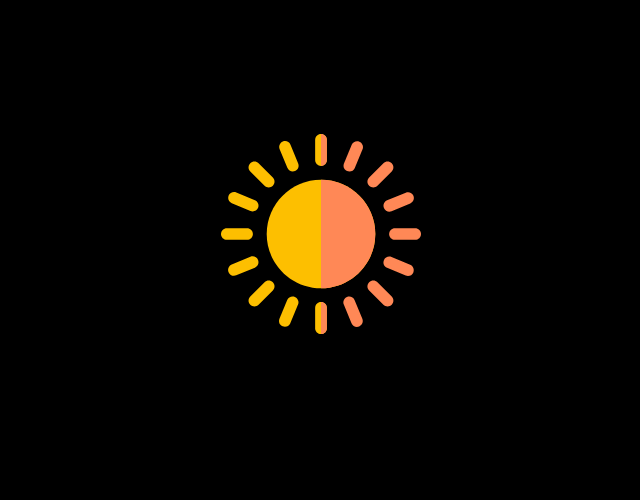
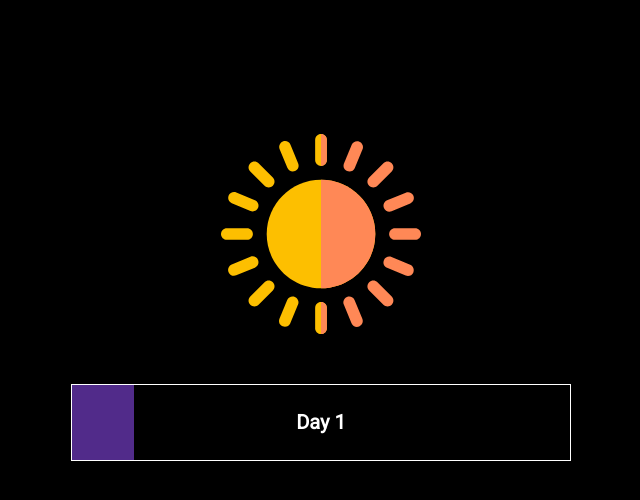
Before and after one commit to DmitryAvanesov/TSU-Simulation-Module4, an Angular app: page / in a window 1280 px wide. Shown: the top 500 px of the page, without its empty margins (319-959 px from the left). Built offline with nearby package versions, Linux system fonts and the light colour scheme.

Commit message:
Progress bar

```diff
--- a/src/app/app.component.scss
+++ b/src/app/app.component.scss
@@ -1,7 +1,3 @@
-* {
-  box-sizing: border-box;
-}
-
 .container {
   padding: 10%;
 
--- a/src/app/weather.service.ts
+++ b/src/app/weather.service.ts
@@ -15,7 +15,7 @@ export class WeatherService {
 
   constructor() {
     this.coefficients = new Array(new Array(-0.4, 0.3, 0.1), new Array(0.4, -0.8, 0.4), new Array(0.1, 0.4, -0.5));
-    this.hourDuration = 1000;
+    this.hourDuration = 2500;
 
     this.stateChangedSource = new Subject<number>();
     this.stateChanged = this.stateChangedSource.asObservable();
--- a/src/app/weather/weather.component.html
+++ b/src/app/weather/weather.component.html
@@ -2,4 +2,8 @@
   <img
     src="{{state == 0 ? '../../assets/sunny.svg' : state == 1 ? '../../assets/partly-cloudy.svg' : '../../assets/cloudy.svg'}}"
     ngClass="weather-image" />
+  <div ngClass="progress-bar">
+    <p ngClass="day-label">Day {{daysPassed}}</p>
+    <div ngClass="progress-bar-inner" [ngStyle]="{'width': hoursOfDayPassed / 24 * 100 + '%'}"></div>
+  </div>
 </div>
--- a/src/app/weather/weather.component.scss
+++ b/src/app/weather/weather.component.scss
@@ -3,5 +3,28 @@ body {
 
   .weather-image {
     width: 200px;
+    margin-bottom: 50px;
+  }
+
+  .progress-bar {
+    width: 500px;
+    border: 1px white solid;
+
+    .day-label {
+      text-align: center;
+      color: white;
+      font-weight: bold;
+      font-size: 20px;
+      margin: 0;
+      line-height: 75px;
+      position: absolute;
+      left: 50%;
+      transform: translate(-50%, 0);
+    }
+
+    .progress-bar-inner {
+      height: 75px;
+      background-color: #512b8a;
+    }
   }
 }
--- a/src/app/weather/weather.component.ts
+++ b/src/app/weather/weather.component.ts
@@ -8,8 +8,9 @@ import { WeatherService } from '../weather.service';
 })
 export class WeatherComponent implements OnInit {
 
-  time: number;
   state: number;
+  daysPassed: number;
+  hoursOfDayPassed: number;
 
   constructor(private weather: WeatherService) {
   }
@@ -22,6 +23,22 @@ export class WeatherComponent implements OnInit {
       this.state = newState;
       this.setChangeStateTimeout();
     });
+
+    this.daysPassed = 1;
+    this.hoursOfDayPassed = 0;
+
+    setInterval(
+      () => {
+        console.log(this.hoursOfDayPassed)
+        this.hoursOfDayPassed++;
+
+        if (this.hoursOfDayPassed == 24) {
+          this.daysPassed++;
+          this.hoursOfDayPassed = 0;
+        }
+      },
+      this.weather.hourDuration
+    );
   }
 
   setChangeStateTimeout(): void {
--- a/src/styles.scss
+++ b/src/styles.scss
@@ -1,2 +1,9 @@
 @import './app/app.component.scss';
 @import './app/weather/weather.component.scss';
+
+@import url('https://fonts.googleapis.com/css2?family=Roboto&display=swap');
+
+* {
+  box-sizing: border-box;
+  font-family: 'Roboto', sans-serif;
+}
```
